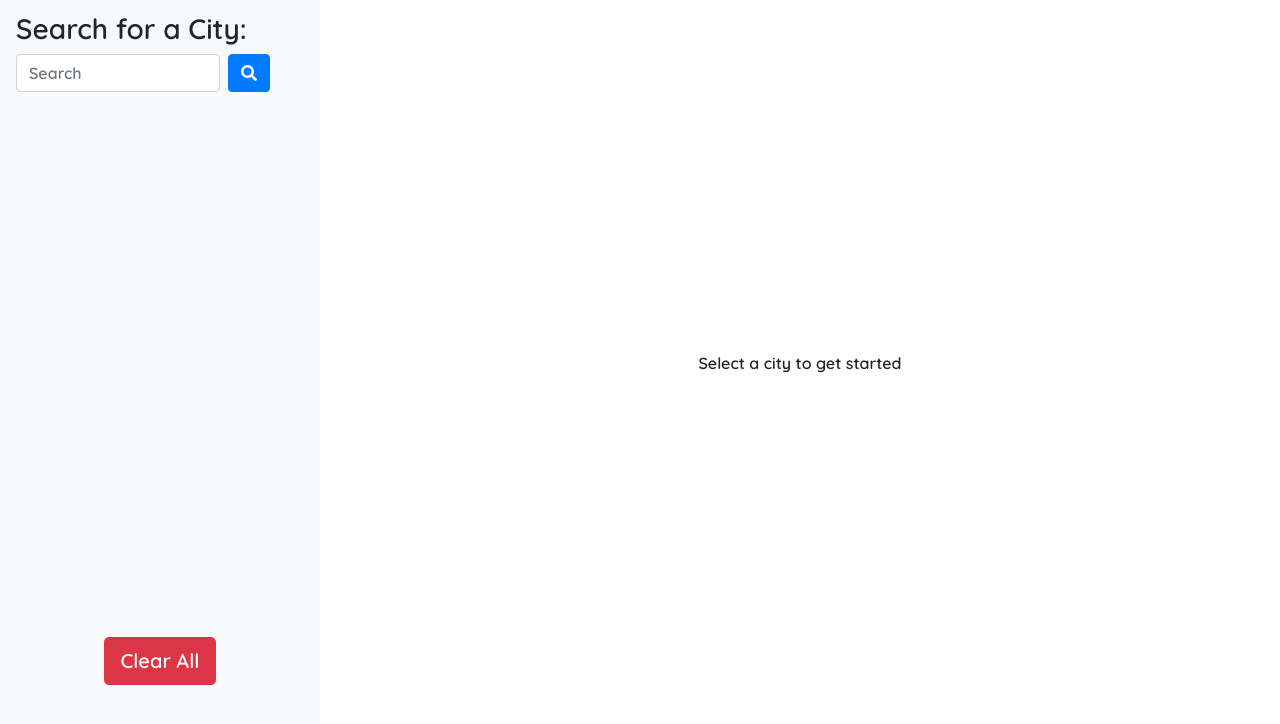
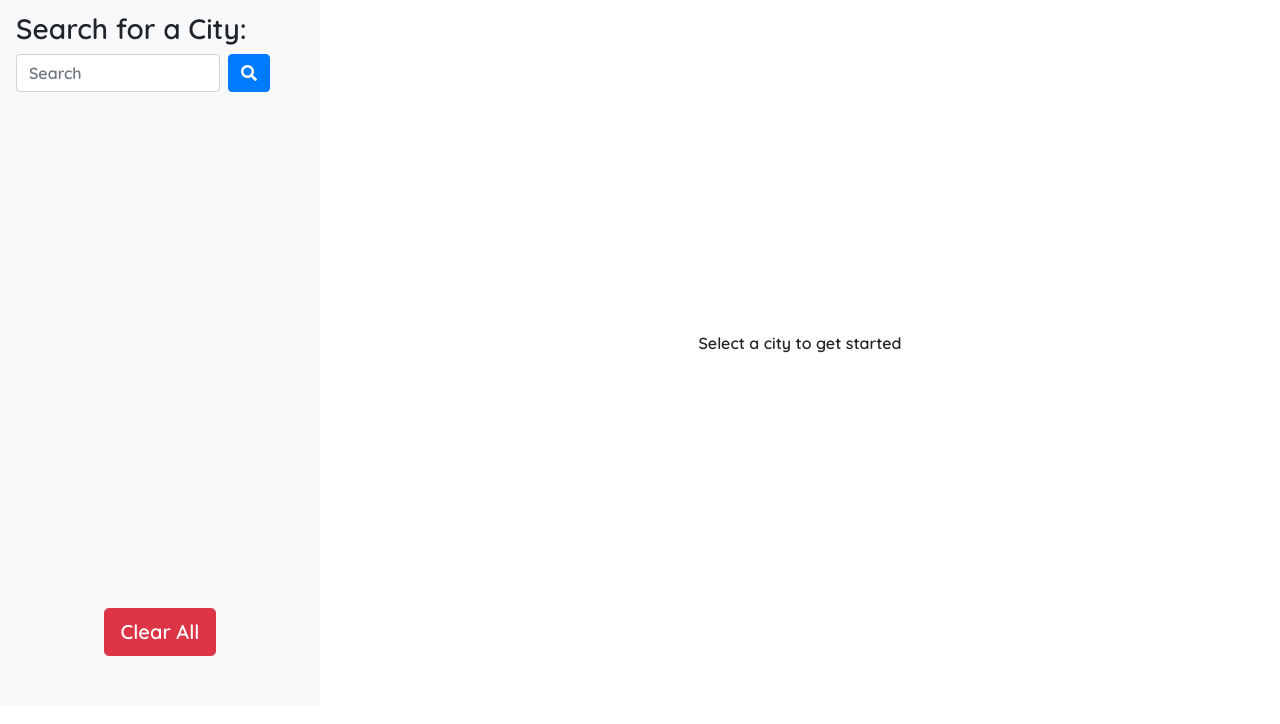
Before and after one commit to darnocer/06-Server-Side-APIs-Weather-Dashboard, a plain HTML site: page index.html in a window 1280 px wide. Shown: the part 90-814 px from the top of the page. Drawn offline with nearby package versions, Linux system fonts and the light colour scheme.

Commit message:
clear button positioning

```diff
--- a/Assets/css/style.css
+++ b/Assets/css/style.css
@@ -30,8 +30,7 @@ h3.date {
 }
 
 .sidebar {
-  /* height: 100%; */
-  min-height: calc(100vh - 50px);
+  min-height: calc(100vh - 90px);
 }
 
 .card {
@@ -74,6 +73,6 @@ h3.date {
 }
 
 #clear-button {
-  position: fixed;
-  bottom: 25px;
+  position: absolute;
+  bottom: 50px;
 }
```
Also changed, not shown: 1 other file.
